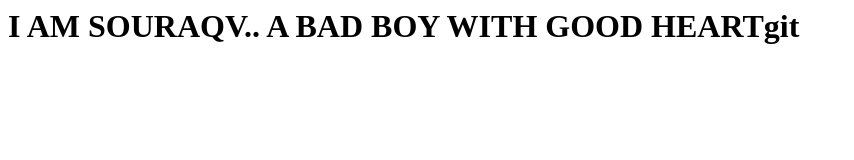
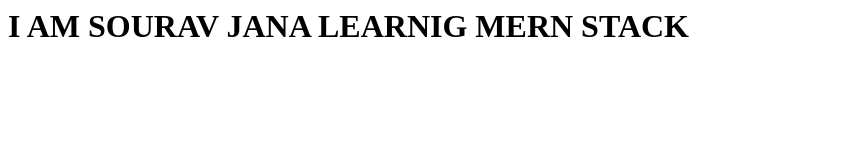
Before and after one commit to sourav2727/Github-CheatSheet, a plain HTML site: page index.html in a window 1280 px wide. Shown: the whole page, without its empty margins (0-854 px from the left). Drawn offline with Linux system fonts and the light colour scheme.

Commit message:
New Repo

```diff
--- a/index.html
+++ b/index.html
@@ -1 +1 @@
-<h1>I AM SOURAQV.. A BAD BOY WITH GOOD HEARTgit </h1>
+<h1>I AM SOURAV JANA LEARNIG MERN STACK </h1>
```
